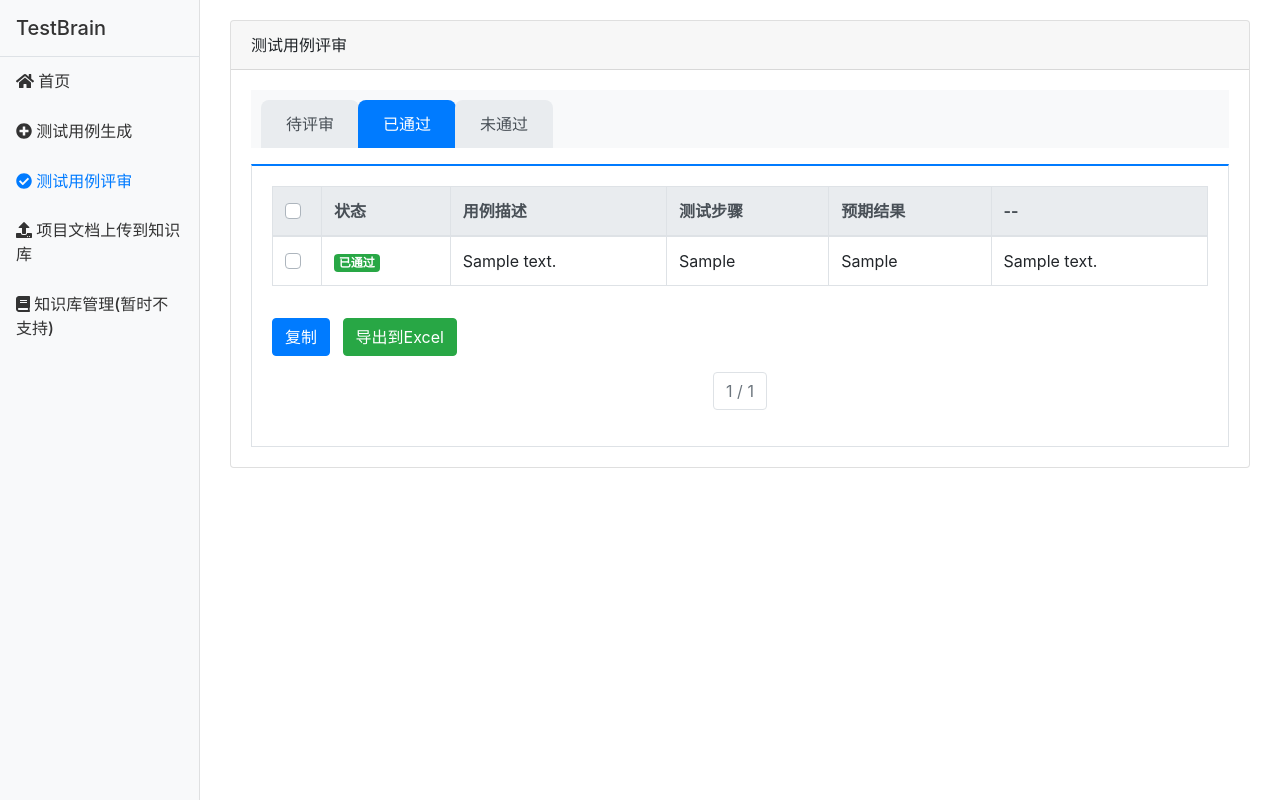
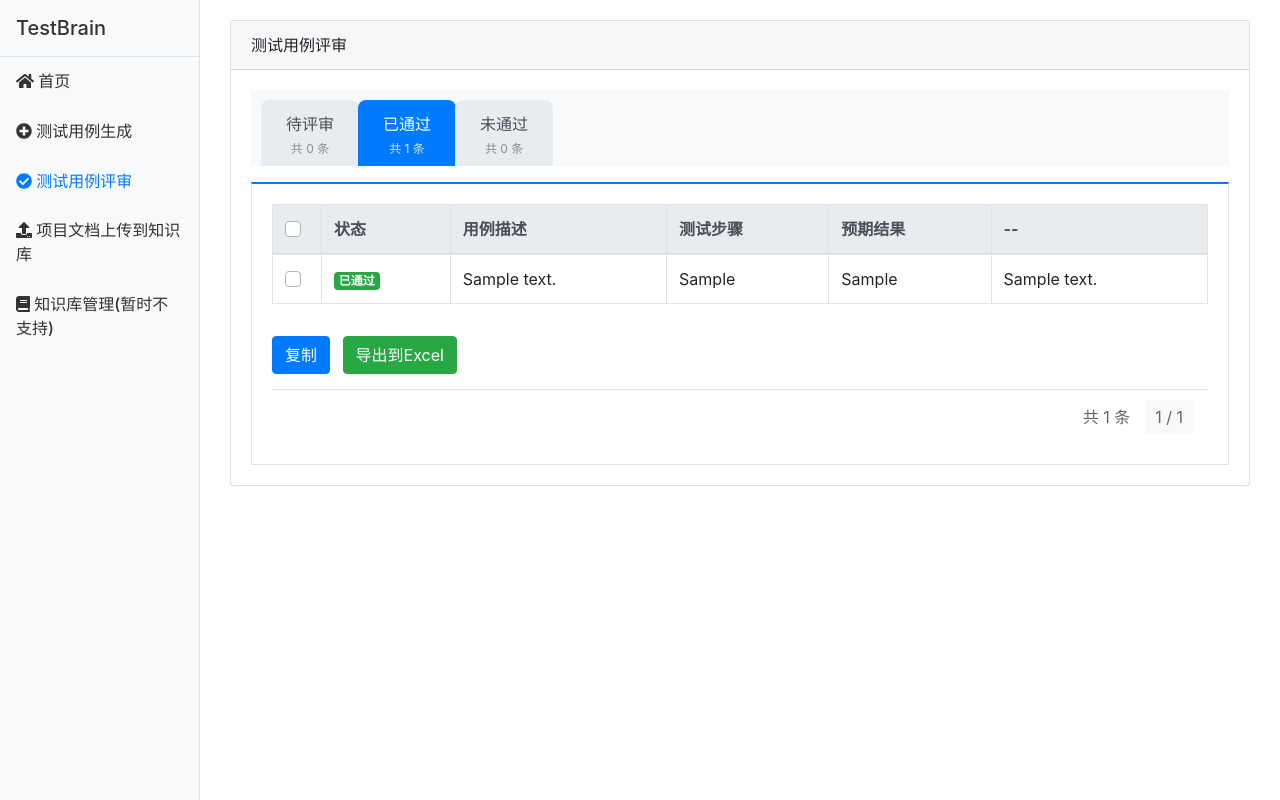
Before and after one commit to shuangliangQiu/TestBrain, a Django app: page /review/ in a window 1280 px wide, after a click that opens the changed part. Run offline with Django 5.2, Linux system fonts and the light colour scheme; tables that the repository leaves empty hold one stand-in row (values such as "Sample post"); some libraries are stand-ins or nearby versions.

Commit message:
显示每个标签页数据的总条目数

```diff
--- a/templates/review.html
+++ b/templates/review.html
@@ -14,16 +14,19 @@
             <li class="nav-item">
                 <a class="nav-link active" id="pending-tab" data-toggle="tab" href="#pending" role="tab">
                     待评审
+                    <div class="total-count">共 {{ pending_test_cases.paginator.count }} 条</div>
                 </a>
             </li>
             <li class="nav-item">
                 <a class="nav-link" id="approved-tab" data-toggle="tab" href="#approved" role="tab">
                     已通过
+                    <div class="total-count">共 {{ approved_test_cases.paginator.count }} 条</div>
                 </a>
             </li>
             <li class="nav-item">
                 <a class="nav-link" id="rejected-tab" data-toggle="tab" href="#rejected" role="tab">
                     未通过
+                    <div class="total-count">共 {{ rejected_test_cases.paginator.count }} 条</div>
                 </a>
             </li>
         </ul>
@@ -59,26 +62,14 @@
                     </table>
                 </div>
 
-                <!-- 添加分页组件 -->
-                <nav aria-label="待评审分页" class="mt-3">
-                    <ul class="pagination justify-content-center">
-                        {% if pending_test_cases.has_previous %}
-                        <li class="page-item">
-                            <a class="page-link" href="?pending_page={{ pending_test_cases.previous_page_number }}" data-page-type="pending">上一页</a>
-                        </li>
-                        {% endif %}
-
-                        <li class="page-item disabled">
-                            <span class="page-link">{{ pending_test_cases.number }} / {{ pending_test_cases.paginator.num_pages }}</span>
-                        </li>
-
-                        {% if pending_test_cases.has_next %}
-                        <li class="page-item">
-                            <a class="page-link" href="?pending_page={{ pending_test_cases.next_page_number }}" data-page-type="pending">下一页</a>
-                        </li>
-                        {% endif %}
-                    </ul>
-                </nav>
+                <!-- 添加分页和总条数显示 -->
+                <div class="pagination-info">
+                    <span class="total-records">共 {{ pending_test_cases.paginator.count }} 条</span>
+                    <span class="page-numbers">{{ pending_test_cases.number }} / {{ pending_test_cases.paginator.num_pages }}</span>
+                    {% if pending_test_cases.has_next %}
+                    <a href="?pending_page={{ pending_test_cases.next_page_number }}" class="btn btn-primary btn-sm next-page" data-page-type="pending">下一页</a>
+                    {% endif %}
+                </div>
                 {% else %}
                     <div class="alert alert-info">没有待评审的测试用例</div>
                 {% endif %}
@@ -135,26 +126,14 @@
                     <button id="export-excel" class="btn btn-success">导出到Excel</button>
                 </div>
 
-                <!-- 添加分页组件 -->
-                <nav aria-label="已通过分页" class="mt-3">
-                    <ul class="pagination justify-content-center">
-                        {% if approved_test_cases.has_previous %}
-                        <li class="page-item">
-                            <a class="page-link" href="?approved_page={{ approved_test_cases.previous_page_number }}" data-page-type="approved">上一页</a>
-                        </li>
-                        {% endif %}
-
-                        <li class="page-item disabled">
-                            <span class="page-link">{{ approved_test_cases.number }} / {{ approved_test_cases.paginator.num_pages }}</span>
-                        </li>
-
-                        {% if approved_test_cases.has_next %}
-                        <li class="page-item">
-                            <a class="page-link" href="?approved_page={{ approved_test_cases.next_page_number }}" data-page-type="approved">下一页</a>
-                        </li>
-                        {% endif %}
-                    </ul>
-                </nav>
+                <!-- 添加分页和总条数显示 -->
+                <div class="pagination-info">
+                    <span class="total-records">共 {{ approved_test_cases.paginator.count }} 条</span>
+                    <span class="page-numbers">{{ approved_test_cases.number }} / {{ approved_test_cases.paginator.num_pages }}</span>
+                    {% if approved_test_cases.has_next %}
+                    <a href="?approved_page={{ approved_test_cases.next_page_number }}" class="btn btn-primary btn-sm next-page" data-page-type="approved">下一页</a>
+                    {% endif %}
+                </div>
 
                 {% else %}
                     <div class="alert alert-info">没有评审通过的测试用例</div>
@@ -215,26 +194,14 @@
                     <button id="delete-selected" class="btn btn-danger">删除选中项</button>
                 </div>
 
-                <!-- 添加分页组件 -->
-                <nav aria-label="未通过分页" class="mt-3">
-                    <ul class="pagination justify-content-center">
-                        {% if rejected_test_cases.has_previous %}
-                        <li class="page-item">
-                            <a class="page-link" href="?rejected_page={{ rejected_test_cases.previous_page_number }}" data-page-type="rejected">上一页</a>
-                        </li>
-                        {% endif %}
-
-                        <li class="page-item disabled">
-                            <span class="page-link">{{ rejected_test_cases.number }} / {{ rejected_test_cases.paginator.num_pages }}</span>
-                        </li>
-
-                        {% if rejected_test_cases.has_next %}
-                        <li class="page-item">
-                            <a class="page-link" href="?rejected_page={{ rejected_test_cases.next_page_number }}" data-page-type="rejected">下一页</a>
-                        </li>
-                        {% endif %}
-                    </ul>
-                </nav>
+                <!-- 添加分页和总条数显示 -->
+                <div class="pagination-info">
+                    <span class="total-records">共 {{ rejected_test_cases.paginator.count }} 条</span>
+                    <span class="page-numbers">{{ rejected_test_cases.number }} / {{ rejected_test_cases.paginator.num_pages }}</span>
+                    {% if rejected_test_cases.has_next %}
+                    <a href="?rejected_page={{ rejected_test_cases.next_page_number }}" class="btn btn-primary btn-sm next-page" data-page-type="rejected">下一页</a>
+                    {% endif %}
+                </div>
 
                 {% else %}
                     <div class="alert alert-info">没有评审未通过的测试用例</div>
@@ -323,6 +290,63 @@
     .nav-item {
         margin-bottom: 0;
         margin-right: -1px;
+    }
+
+    /* 添加总条数显示样式 */
+    .nav-tabs .nav-link {
+        display: flex;
+        flex-direction: column;
+        align-items: center;
+        padding: 12px 25px 8px;
+    }
+
+    .total-count {
+        font-size: 12px;
+        margin-top: 4px;
+        opacity: 0.8;
+        font-weight: normal;
+    }
+
+    /* 修改活动和悬停状态下的总条数颜色 */
+    .nav-tabs .nav-link.active .total-count,
+    .nav-tabs .nav-link:hover .total-count {
+        color: #fff;
+    }
+
+    /* 非活动状态下的总条数颜色 */
+    .nav-tabs .nav-link .total-count {
+        color: #6c757d;
+    }
+
+    /* 分页信息容器样式 */
+    .pagination-info {
+        display: flex;
+        align-items: center;
+        justify-content: flex-end;
+        padding: 10px 0;
+        border-top: 1px solid #dee2e6;
+        margin-top: 15px;
+    }
+
+    /* 总条数样式 */
+    .total-records {
+        color: #666;
+        margin-right: 15px;
+    }
+
+    /* 页码样式 */
+    .page-numbers {
+        color: #666;
+        margin-right: 15px;
+        padding: 5px 10px;
+        background: #f8f9fa;
+        border-radius: 4px;
+    }
+
+    /* 下一页按钮样式 */
+    .next-page {
+        padding: 4px 12px;
+        font-size: 14px;
     }
 </style>
 
```
